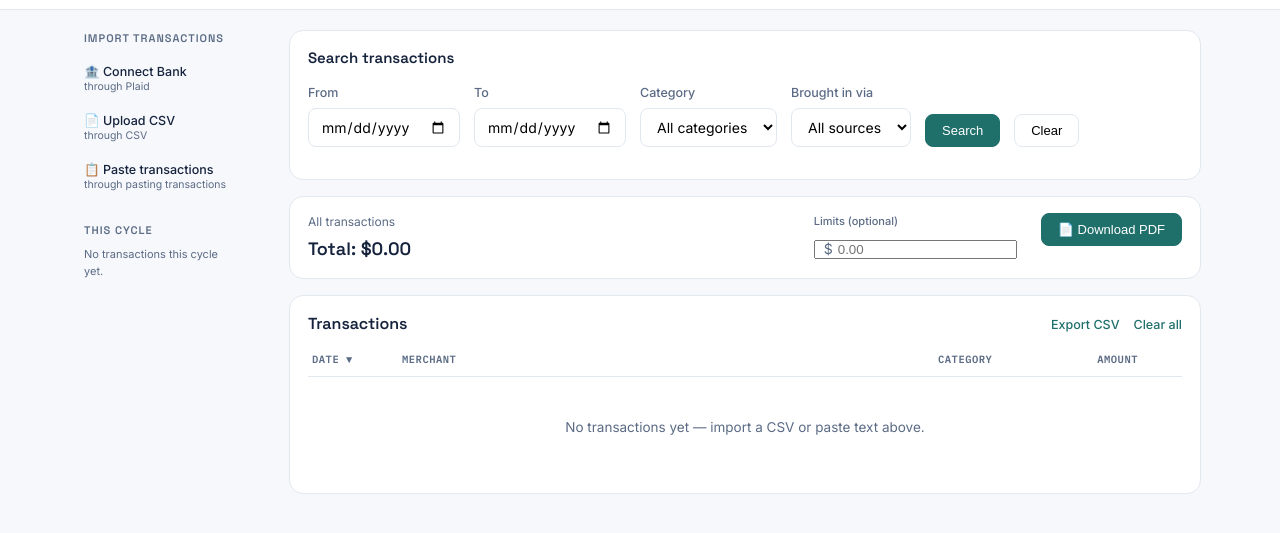
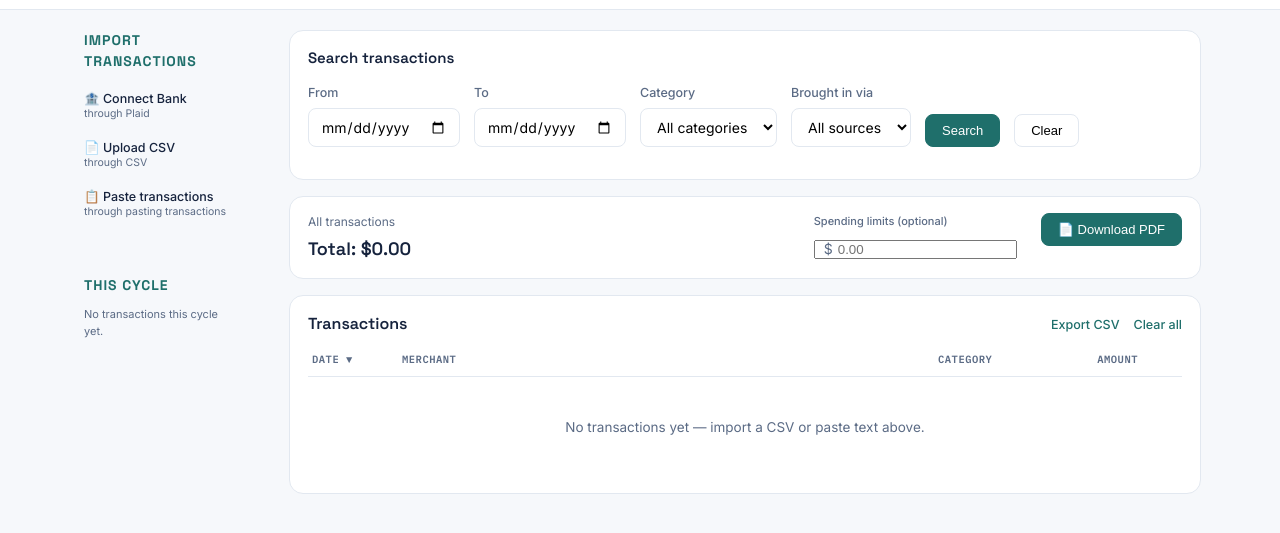
Before and after one commit to kodebus/spendradar, a website: page index.html in a window 1280 px wide. Shown: the part 47-580 px from the top of the page. Drawn offline with nearby package versions, Linux system fonts and the light colour scheme.

Commit message:
Update sidebar title and label text styles

```diff
--- a/index.html
+++ b/index.html
@@ -63,7 +63,7 @@
 
   .app-shell{display:flex;max-width:1180px;margin:0 auto;align-items:flex-start;}
   .sidebar{width:210px;flex-shrink:0;padding:20px 12px 20px 24px;position:sticky;top:56px;}
-  .sidebar-title{font-family:var(--display);font-size:11px;font-weight:600;text-transform:uppercase;letter-spacing:1px;color:var(--ink-soft);margin:0 0 8px 10px;}
+  .sidebar-title{font-family:var(--display);font-size:14px;font-weight:700;text-transform:uppercase;letter-spacing:1px;color:var(--teal);margin:0 0 10px 10px;}
   .nav-item{display:flex;flex-direction:column;align-items:flex-start;gap:1px;width:100%;text-align:left;background:none;border:none;border-radius:8px;padding:9px 10px;cursor:pointer;margin-bottom:2px;font-family:var(--body);transition:.15s;}
   .nav-item:hover{background:var(--teal-light);}
   .nav-item .nav-sub{font-size:12.5px;font-weight:500;color:var(--ink);}
@@ -165,7 +165,7 @@
       <span class="nav-via">through pasting transactions</span>
     </button>
 
-    <div class="sidebar-title" style="margin-top:22px;">This Cycle</div>
+    <div class="sidebar-title" style="margin-top:48px;">This Cycle</div>
     <div id="categoryBreakdown" class="sidebar-chart"></div>
   </aside>
 
@@ -204,7 +204,7 @@
     <div style="display:flex;gap:24px;flex-wrap:wrap;align-items:flex-start;">
       <div id="summaryContent" style="flex:1;min-width:180px;"></div>
       <div style="display:flex;flex-direction:column;gap:6px;min-width:160px;">
-        <label style="font-size:11px;font-weight:500;color:var(--ink-soft);">Limits (optional)</label>
+        <label style="font-size:11px;font-weight:500;color:var(--ink-soft);">Spending limits (optional)</label>
         <div style="position:relative;">
           <span style="position:absolute;left:10px;top:50%;transform:translateY(-50%);color:var(--ink-soft);font-size:14px;pointer-events:none;">$</span>
           <input type="text" inputmode="decimal" id="pdfLimit" placeholder="0.00" style="padding-left:22px;width:100%;" oninput="formatCurrencyInput(this); updateRemainingDisplay();" onblur="formatCurrencyBlur(this); updateRemainingDisplay();">
@@ -976,8 +976,10 @@ function clearSearch(){
   document.getElementById('searchTo').value = '';
   document.getElementById('searchCategory').value = '';
   document.getElementById('searchSource').value = '';
+  document.getElementById('pdfLimit').value = '';
   txDisplayLimit = 15;
   render();
+  updateRemainingDisplay();
 }
 
 let currentSummarySpent = 0;
```
